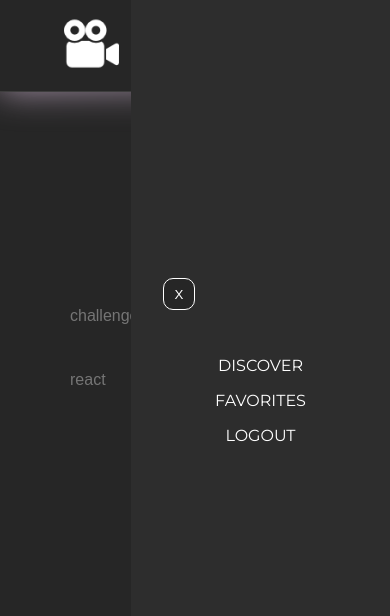
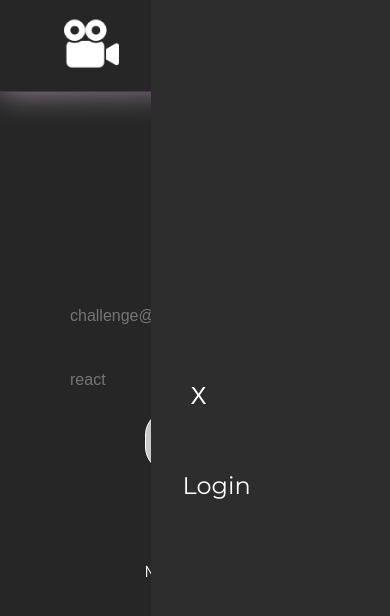
Before and after one commit to 0xtavbo/movii-app, a React (Create React App) app: page /login in a window 390 px wide. Both pictures are taken after a click on the icon 310 px from the left and 45 px from the top of the page. Shown: the top 616 px of the page. Built offline with nearby package versions, Linux system fonts and the light colour scheme.

Commit message:
Fixed mobile styling

```diff
--- a/src/components/Card/MovieCardStyles.js
+++ b/src/components/Card/MovieCardStyles.js
@@ -47,6 +47,11 @@ export const MovieCardStyled = styled(motion.div)`
   .green {
     color: green;
   }
+
+  @media (max-width: 400px) {
+    height: ${(props) =>
+      props.favorite ? "calc(100vh / 1.22)" : "calc(100vh / 0.85)"};
+  }
 `;
 
 export const SpanStyled = styled.span`
--- a/src/components/Details/MovieDetailsStyles.js
+++ b/src/components/Details/MovieDetailsStyles.js
@@ -3,6 +3,7 @@ import styled from "styled-components";
 export const MovieContainerStyled = styled.div`
   display: flex;
   flex-direction: column;
+  justify-content: center;
 
   img {
     border-radius: 15px;
@@ -29,6 +30,10 @@ export const ButtonStyled = styled.div`
   &:hover {
     color: white;
   }
+
+  @media (max-width: 400px) {
+    margin: 0 auto;
+  }
 `;
 
 export const DetailContainerStyled = styled.div`
@@ -38,6 +43,17 @@ export const DetailContainerStyled = styled.div`
   gap: 40px;
   align-items: center;
   text-align: center;
+  margin: 0 auto;
+
+  @media (max-width: 400px) {
+    flex-direction: column;
+    justify-content: center;
+    width: 90vw;
+
+    img {
+      width: 100%;
+    }
+  }
 `;
 
 export const ImageContainerStyled = styled.div`
@@ -48,7 +64,14 @@ export const ImageContainerStyled = styled.div`
 export const MovieOverviewContainer = styled.p`
   width: 400px;
   font-size: 1.3rem;
+  text-align: center;
+
+  @media (max-width: 400px) {
+    font-size: 1rem;
+    width: 350px;
+  }
 `;
+
 export const ContainerStyled = styled.div`
   display: flex;
   flex-direction: row;
--- a/src/components/List/ListStyles.js
+++ b/src/components/List/ListStyles.js
@@ -8,4 +8,9 @@ export const ListContainer = styled.div`
   row-gap: 3.5rem;
   width: 100%;
   padding: 1rem 0;
+
+  @media (max-width: 400px) {
+    row-gap: 1.2rem;
+    grid-template-columns: repeat(auto-fit, 400px);
+  }
 `;
--- a/src/components/Navbar/ModalMenu/ModalMenu.jsx
+++ b/src/components/Navbar/ModalMenu/ModalMenu.jsx
@@ -1,12 +1,27 @@
-import React from 'react'
-import { MdOutlineClose } from 'react-icons/md';
-import { ContainerStyled,
+import React, {useEffect} from 'react'
+import { MenuContainerStyled,
 CloseButtonContainerStyled,
-CloseButtonStyled } from './ModalMenuStyles';
+CloseButtonStyled,
+LinksContainerStyled,
+LinkContainerStyled,
+AuthContainerStyled } from './ModalMenuStyles';
+import { Link } from 'react-router-dom';
+import {FiLogOut,FiLogIn} from "react-icons/fi";
 
-const ModalMenu = ({hiddenMenu}) => {
+const ModalMenu = ({hiddenMenu, isLogged, handleLogout}) => {
+  let userLogged = isLogged;
+
+  useEffect(() => {
+    userLogged = isLogged ? true : false;
+  }, [isLogged])
+
+  const handleModalLogout = () => {
+    handleLogout();
+    hiddenMenu();
+  }
+
   return (
-    <ContainerStyled
+    <MenuContainerStyled
       initial={{ translateX: 600 }}
       animate={{ translateX: 0 }}
       exit={{ translateX: 600 }}
@@ -17,12 +32,26 @@ const ModalMenu = ({hiddenMenu}) => {
           X
         </CloseButtonStyled>
       </CloseButtonContainerStyled>
-      <div>
-        <p>DISCOVER</p>
-        <p>FAVORITES</p>
-        <p>LOGOUT</p>
-      </div>
-    </ContainerStyled>
+      <LinksContainerStyled>
+        { userLogged && <Link to='/discover'>
+          <LinkContainerStyled onClick={hiddenMenu}>
+            Discover
+            </LinkContainerStyled>
+        </Link> }
+        { userLogged && <Link to='/favorites'>
+            <LinkContainerStyled onClick={hiddenMenu}>Favorites
+            </LinkContainerStyled>
+        </Link> }
+        <Link to='/login'>
+          <AuthContainerStyled onClick={() => handleModalLogout()}>
+            {userLogged
+              ? <>Logout</>
+              : <>Login</>
+            }
+          </AuthContainerStyled>
+        </Link>
+      </LinksContainerStyled>
+    </MenuContainerStyled>
   )
 }
 
--- a/src/components/Navbar/ModalMenu/ModalMenuStyles.js
+++ b/src/components/Navbar/ModalMenu/ModalMenuStyles.js
@@ -1,23 +1,24 @@
 import styled from "styled-components";
 import { motion } from "framer-motion";
 
-export const ContainerStyled = styled(motion.div)`
+export const MenuContainerStyled = styled(motion.div)`
   display: none;
-  z-index: 10000000 !important;
+  z-index: 99;
   position: fixed;
+  top: 0;
+  right: 0;
+  gap: 30px;
+  width: 45vw;
+  height: 100vh;
+  padding: 2rem;
+  background-color: var(--box-color);
+  border-radius: 0 0 0 1rem;
+  font-size: 1.5rem;
 
   @media (max-width: 400px) {
-    top: 0;
-    right: 0;
     display: flex;
     flex-direction: column;
     justify-content: center;
-    gap: 30px;
-    width: 50vw;
-    height: 80vh;
-    padding: 2rem;
-    background-color: var(--box-color);
-    border-radius: 0 0 0 1rem;
   }
 `;
 
@@ -33,9 +34,43 @@ export const CloseButtonStyled = styled(motion.button)`
   width: 2rem;
   height: 2rem;
   outline: none;
-  border: 1px solid;
+  border: none;
   border-radius: 10px;
   color: white;
   cursor: pointer;
-  background-color: var(--bg-color);
+  background-color: transparent;
+  font-size: 1.5rem;
 `;
+
+export const LinksContainerStyled = styled.div`
+  color: white;
+  justify-content: center;
+  align-items: center;
+  gap: 40px;
+  font-size: 1.5rem;
+
+  a {
+    padding: 1rem 1.5rem;
+  }
+`;
+
+export const LinkContainerStyled = styled(motion.div)`
+  display: flex;
+  flex-direction: row;
+  align-items: center;
+  margin-right: 20px;
+`;
+
+export const AuthContainerStyled = styled(motion.div)`
+  display: flex;
+  flex-direction: row;
+  align-items: center;
+  margin-right: 15px;
+  width: 100px;
+  font-size: 1.5rem;
+
+  .filogout,
+  .filogin {
+    margin-right: 5px;
+  }
+`;
--- a/src/components/Navbar/Navbar.jsx
+++ b/src/components/Navbar/Navbar.jsx
@@ -19,8 +19,6 @@ import { AnimatePresence } from 'framer-motion';
 const Navbar = ({handleLogout, isAuth}) => {
   let isLogged = isAuth;
   const [menuIsOpen, setMenuIsOpen] = useState(false);
-
-  console.log('menu bool', menuIsOpen);
 
   const hiddenMenu = () => {
     setMenuIsOpen(!menuIsOpen);
@@ -79,7 +77,13 @@ const Navbar = ({handleLogout, isAuth}) => {
               }}/>
           </BurgerIconStyled>
         </BurgerMenuContainerStyled>
-        <AnimatePresence>{menuIsOpen && <ModalMenu hiddenMenu={hiddenMenu} />}</AnimatePresence>
+        <AnimatePresence>{menuIsOpen
+          && <ModalMenu
+            hiddenMenu={hiddenMenu}
+            isLogged={isLogged}
+            handleLogout={handleLogout}
+          />}
+        </AnimatePresence>
       </NavbarContainerStyled>
   )
 }
--- a/src/components/Navbar/NavbarStyles.js
+++ b/src/components/Navbar/NavbarStyles.js
@@ -118,5 +118,5 @@ export const BurgerMenuContainerStyled = styled.div`
 
 export const BurgerIconStyled = styled.div`
   display: flex;
-  font-size: 2rem;
+  font-size: 2.5rem;
 `;
```
